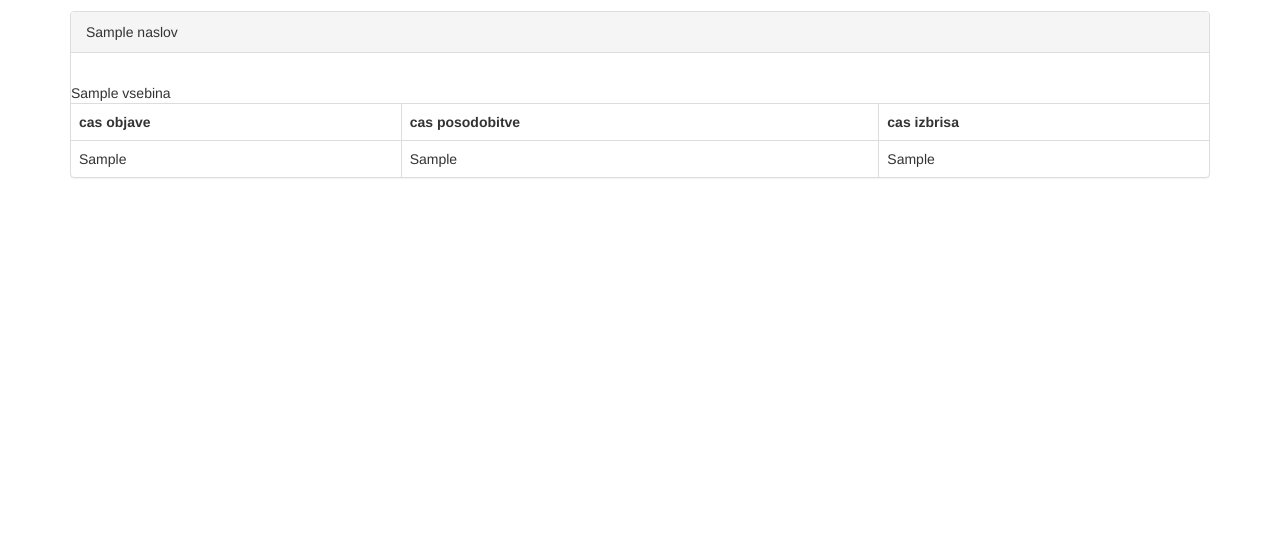
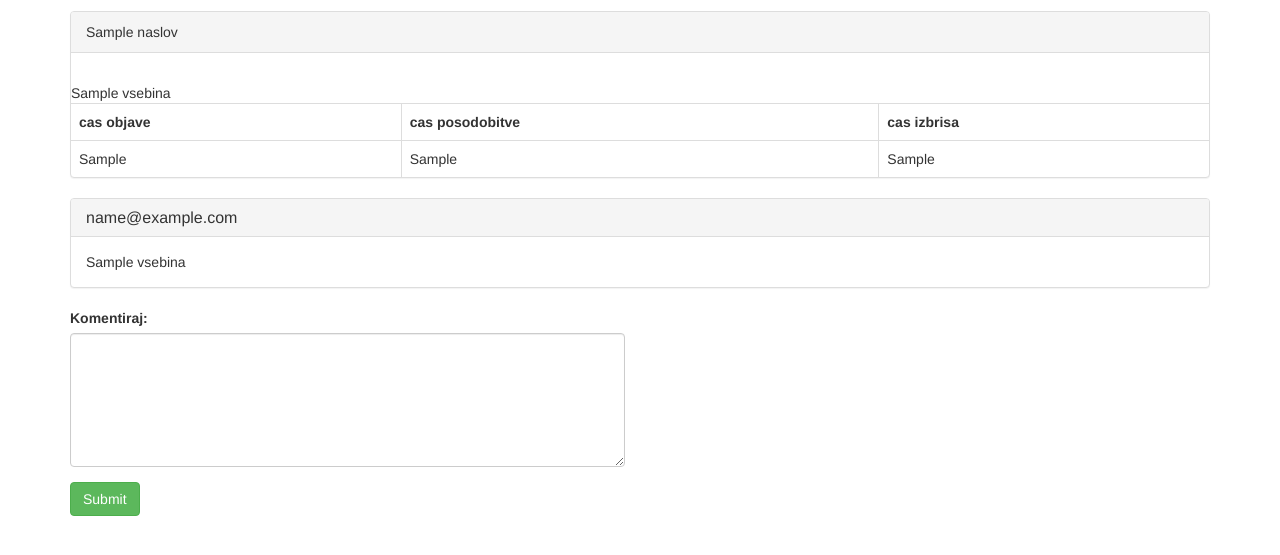
Before and after one commit to jslabee/ninjatechforum, a Python web app: template templates/objave.html in a window 1280 px wide. Shown: the part 192-747 px from the top of the page. Run offline with Jinja, Linux system fonts and the light colour scheme; the template is opened without the code that fills it: most values are stand-ins (such as "Sample title", 1, 10 or a date in 2020); some libraries are stand-ins or nearby versions.

Commit message:
comments

```diff
--- a/handlers/cookie_handler.py
+++ b/handlers/cookie_handler.py
@@ -2,4 +2,4 @@ from handlers.base import BaseHandler
 class CookieHandler(BaseHandler):
     def post(self):
         self.response.set_cookie(key="sprejel-piskotek", value="da")
-        return self.write("home.html")
+        return self.render_template("home.html")
--- a/handlers/main_handler.py
+++ b/handlers/main_handler.py
@@ -1,8 +1,10 @@
 from handlers.base import BaseHandler
 from models.models import Objava
+from models.models import Komentar
 
 class MainHandler(BaseHandler):
     def get(self):
-        seznamobjav = Objava.query().fetch()
-        params = {"seznamobjav": seznamobjav}
+        seznamobjav = Objava.query().order(Objava.cas_objave).fetch()
+        seznamkomentarjev = Komentar.query().fetch()
+        params = {"seznamkomentarjev": seznamkomentarjev,"seznamobjav": seznamobjav}
         return self.render_template("home.html", params=params)
--- a/templates/dodaj-objavo.html
+++ b/templates/dodaj-objavo.html
@@ -6,6 +6,8 @@
 <div class="row">
     <div class="col-md-6">
         <form method="post">
+
+             <input type="hidden" name="csrf_token" value="{{csrf_token}}">
             <div class="form-group">
                 <label>Title</label>
                 <input type="text" class="form-control" name="title" required>
@@ -16,6 +18,8 @@
                 <textarea name="text" class="form-control" rows="6" required></textarea>
             </div>
 
+
+
             <button type="submit" class="btn btn-success">Submit</button>
         </form>
     </div>
--- a/templates/objave.html
+++ b/templates/objave.html
@@ -31,5 +31,29 @@
     </tbody>
   </table>
 </div>
+{% for komentar in seznamkomentarjev %}
+
+<div class="panel panel-default">
+  <div class="panel-heading">
+    <h3 class="panel-title">{{ komentar.uporabnik_email }}</h3>
+  </div>
+  <div class="panel-body">
+   {{ komentar.vsebina }}
+  </div>
+</div>
+{% endfor %}
+
+<div class="row">
+    <div class="col-md-6">
+        <form method="post">
+            <input type="hidden" name="csrf_token" value="{{csrf_token}}">
+            <div class="form-group">
+                <label>Komentiraj:</label>
+                <textarea name="komentar" class="form-control" rows="6" required></textarea>
+            </div>
+              <button type="submit" class="btn btn-success">Submit</button>
+        </form>
+    </div>
+</div>
 
 {% endblock vsebina %}
```
Also changed, not shown: handlers/dodaj_objavo_Handler.py (+18 -4 lines), handlers/prikazi_objavo_Handler.py (+29 -1 lines), index.yaml (added, +16 -0 lines), templates/home.html (+4 -3 lines), tests/README.md.
